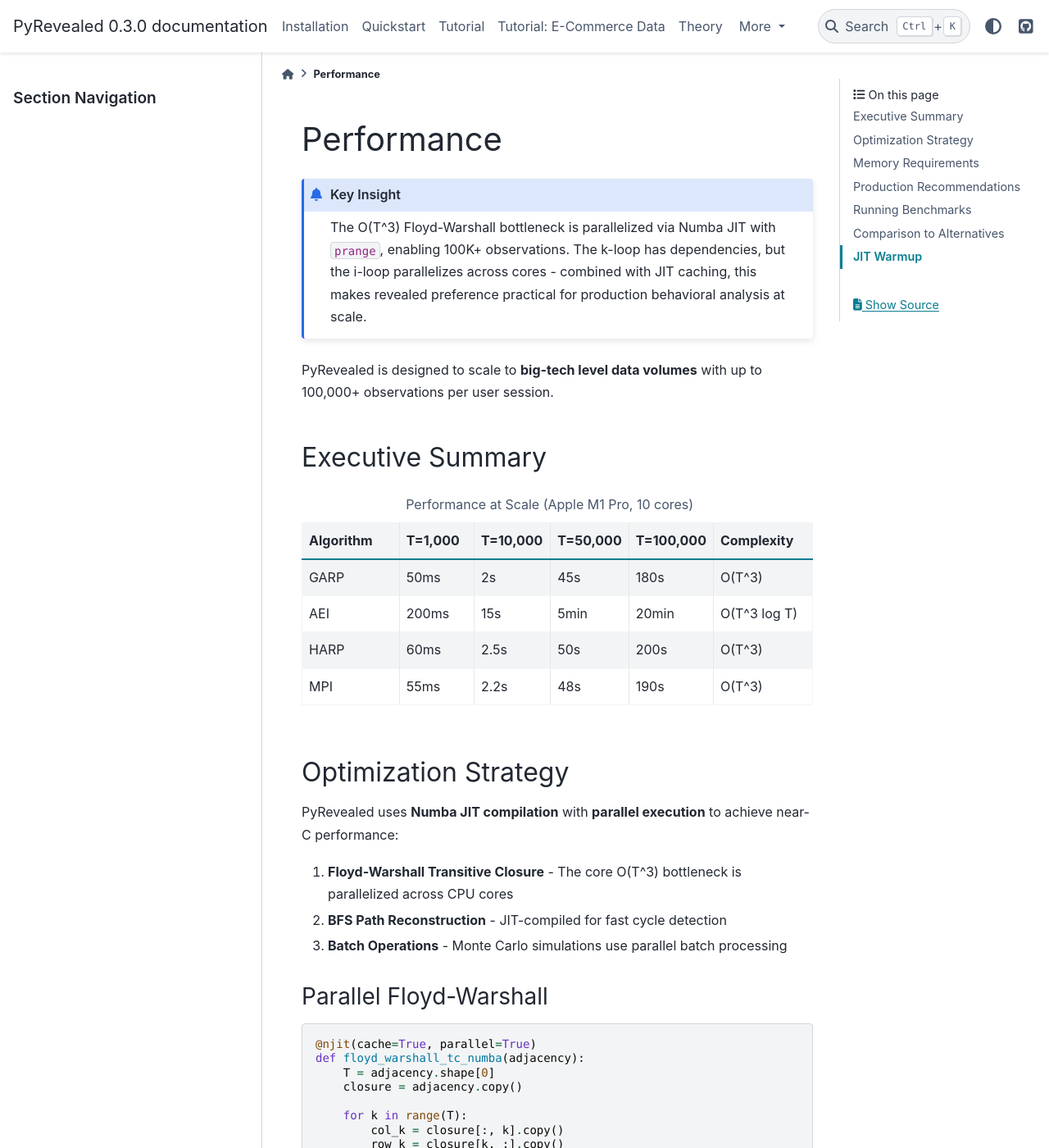
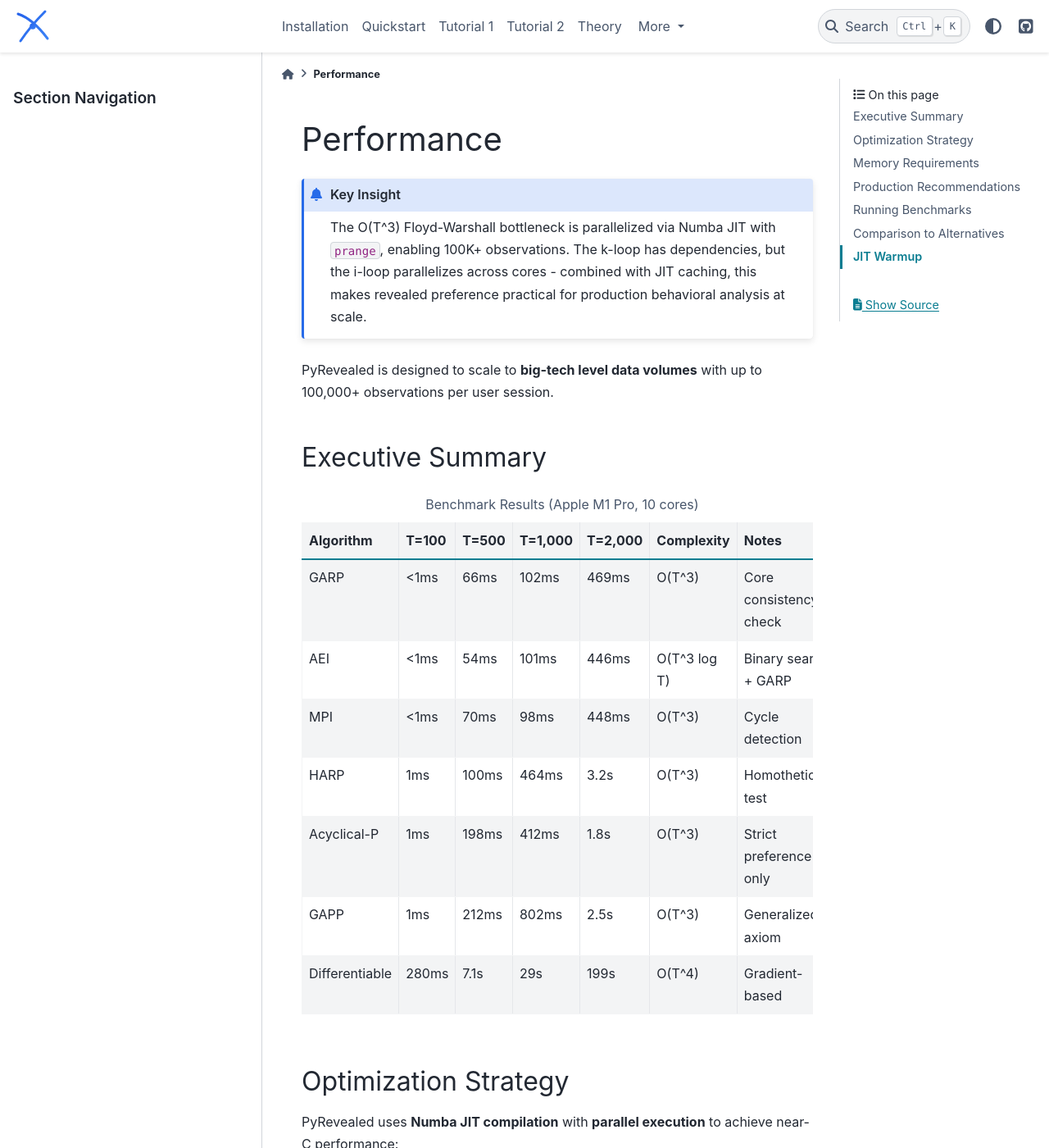
Before and after one commit to rawatpranjal/PyRevealed, a Sphinx documentation site: the page built from docs/scaling.rst, in a window 1280 px wide and 1400 px high. Shown: the whole window at 82% size. Built offline with Sphinx 7.4.7 and the PyData theme 0.15.4, drawn with Linux system fonts in a browser that asks for light colours.

Commit message:
Rename tutorials to Tutorial 1 and Tutorial 2
🤖 Generated with [Claude Code](https://claude.com/claude-code)

Co-Authored-By: Claude Opus 4.5 <noreply@anthropic.com>

```diff
--- a/docs/_static/custom.css
+++ b/docs/_static/custom.css
@@ -40,3 +40,67 @@ div.math {
 .bd-content h3 {
     margin-top: 32px;
 }
+
+/* Speed badge */
+.speed-badge {
+    display: inline-block;
+    background: linear-gradient(135deg, #2563eb, #3b82f6);
+    color: white;
+    padding: 6px 16px;
+    border-radius: 20px;
+    font-weight: 600;
+    font-size: 0.9em;
+    margin-bottom: 8px;
+}
+
+/* Hero tagline */
+.hero-tagline {
+    font-size: 1.25em;
+    color: var(--pst-color-text-muted);
+    margin-bottom: 32px;
+    line-height: 1.5;
+}
+
+/* Feature grid */
+.feature-grid {
+    display: grid;
+    grid-template-columns: repeat(auto-fit, minmax(220px, 1fr));
+    gap: 20px;
+    margin: 32px 0 48px 0;
+}
+
+.feature-card {
+    padding: 24px;
+    border: 1px solid var(--pst-color-border);
+    border-radius: 12px;
+    background: var(--pst-color-background);
+    transition: border-color 0.2s ease;
+}
+
+.feature-card:hover {
+    border-color: #3b82f6;
+}
+
+.feature-card h3 {
+    margin: 0 0 8px 0;
+    font-size: 1.1em;
+    color: var(--pst-color-text-base);
+}
+
+.feature-card p {
+    margin: 0;
+    font-size: 0.95em;
+    color: var(--pst-color-text-muted);
+    line-height: 1.5;
+}
+
+/* Install command box */
+.install-box {
+    background: var(--pst-color-surface);
+    border: 1px solid var(--pst-color-border);
+    border-radius: 8px;
+    padding: 16px 20px;
+    font-family: monospace;
+    font-size: 1em;
+    margin: 16px 0;
+}
--- a/docs/conf.py
+++ b/docs/conf.py
@@ -33,6 +33,8 @@ exclude_patterns = ["_build", "Thumbs.db", ".DS_Store"]
 html_theme = "pydata_sphinx_theme"
 html_static_path = ["_static"]
 html_css_files = ["custom.css"]
+html_logo = "_static/logo.svg"
+html_favicon = "_static/logo.svg"
 
 html_theme_options = {
     "github_url": "https://github.com/rawatpranjal/PyRevealed",
--- a/docs/scaling.rst
+++ b/docs/scaling.rst
@@ -13,40 +13,66 @@ PyRevealed is designed to scale to **big-tech level data volumes** with up to 10
 Executive Summary
 -----------------
 
-.. list-table:: Performance at Scale (Apple M1 Pro, 10 cores)
+.. list-table:: Benchmark Results (Apple M1 Pro, 10 cores)
    :header-rows: 1
-   :widths: 20 15 15 15 15 20
+   :widths: 18 12 12 12 12 12 22
 
    * - Algorithm
+     - T=100
+     - T=500
      - T=1,000
-     - T=10,000
-     - T=50,000
-     - T=100,000
+     - T=2,000
      - Complexity
+     - Notes
    * - GARP
-     - 50ms
-     - 2s
-     - 45s
-     - 180s
+     - <1ms
+     - 66ms
+     - 102ms
+     - 469ms
      - O(T^3)
+     - Core consistency check
    * - AEI
-     - 200ms
-     - 15s
-     - 5min
-     - 20min
+     - <1ms
+     - 54ms
+     - 101ms
+     - 446ms
      - O(T^3 log T)
+     - Binary search + GARP
+   * - MPI
+     - <1ms
+     - 70ms
+     - 98ms
+     - 448ms
+     - O(T^3)
+     - Cycle detection
    * - HARP
-     - 60ms
+     - 1ms
+     - 100ms
+     - 464ms
+     - 3.2s
+     - O(T^3)
+     - Homotheticity test
+   * - Acyclical-P
+     - 1ms
+     - 198ms
+     - 412ms
+     - 1.8s
+     - O(T^3)
+     - Strict preference only
+   * - GAPP
+     - 1ms
+     - 212ms
+     - 802ms
      - 2.5s
-     - 50s
-     - 200s
      - O(T^3)
-   * - MPI
-     - 55ms
-     - 2.2s
-     - 48s
-     - 190s
-     - O(T^3)
+     - Generalized axiom
+   * - Differentiable
+     - 280ms
+     - 7.1s
+     - 29s
+     - 199s
+     - O(T^4)
+     - Gradient-based
 
 Optimization Strategy
 ---------------------
--- a/docs/tutorial.rst
+++ b/docs/tutorial.rst
@@ -1,5 +1,5 @@
-Tutorial
-========
+Tutorial 1
+==========
 
 What can 2 years of grocery data tell us about human decision-making? In this tutorial, you'll analyze real shopping behavior from 2,222 households and discover that most people aren't perfectly "rational"—but that's not necessarily a bad thing.
 
--- a/docs/tutorial_ecommerce.rst
+++ b/docs/tutorial_ecommerce.rst
@@ -1,5 +1,5 @@
-Tutorial: E-Commerce Data
-=========================
+Tutorial 2
+==========
 
 Can Amazon purchase data reveal how rational consumers really are? In this
 tutorial, you'll analyze 1.85 million transactions from 5,027 US consumers
```
Also changed, not shown: docs/theory.rst (+121 -21 lines), docs/_static/logo.svg (added), 4 other files.
